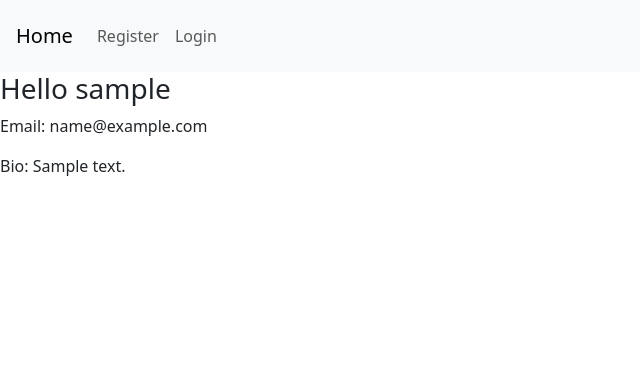
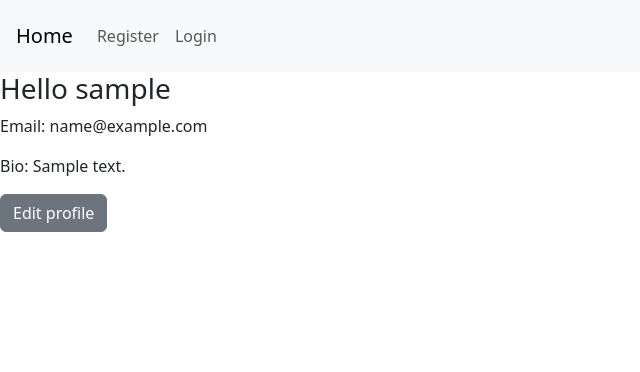
Before and after one commit to MartinTs168/Game-Reviews, a Django app: page /accounts/profile/00000000-0000-0000-0000-000000000001/ in a window 1280 px wide. Shown: the top 372 px of the page, without its empty margins (0-640 px from the left). Run offline with Django 5.2, Linux system fonts and the light colour scheme; tables that the repository leaves empty hold one stand-in row (values such as "Sample post"); some libraries are stand-ins or nearby versions.

Commit message:
added profile edit functionality

```diff
--- a/accounts/urls.py
+++ b/accounts/urls.py
@@ -11,5 +11,6 @@ urlpatterns = [
 
     path('profile/<uuid:pk>/', include([
         path('', ProfileDetailsView.as_view(), name='profile-details'),
+        path('edit/', views.ProfileEditView.as_view(), name='profile-edit'),
     ]))
 ]
--- a/accounts/views.py
+++ b/accounts/views.py
@@ -1,8 +1,9 @@
 from django.contrib.auth import get_user_model, login
+from django.contrib.auth.mixins import PermissionRequiredMixin
 from django.urls import reverse_lazy
-from django.views.generic import CreateView, DetailView
+from django.views.generic import CreateView, DetailView, UpdateView
 
-from accounts.forms import AppUserCreationForm
+from accounts.forms import AppUserCreationForm, ProfileEditForm
 from accounts.models import Profile
 
 # Create your views here.
@@ -24,7 +25,18 @@ class UserRegisterView(CreateView):
 
         return response
 
+
 class ProfileDetailsView(DetailView):
     model = Profile
     context_object_name = 'profile'
     template_name = 'accounts/profile-details.html'
+    queryset = Profile.objects.prefetch_related('user')
+
+
+class ProfileEditView(UpdateView):
+    model = Profile
+    form_class = ProfileEditForm
+    template_name = 'accounts/profile-edit.html'
+
+    def get_success_url(self):
+        return reverse_lazy('profile-details', kwargs={'pk': self.object.pk})
--- a/templates/accounts/profile-details.html
+++ b/templates/accounts/profile-details.html
@@ -3,8 +3,11 @@
     <h3>Hello {{ profile.user.username }}</h3>
     <p>Email: {{ profile.user.email }}</p>
     <p>Bio:
-        {% if profile.bio%}
+        {% if profile.bio %}
             {{ profile.bio }}
         {% endif %}
     </p>
+    <a href="{% url 'profile-edit' user.pk %}" class="btn btn-secondary">
+        Edit profile
+    </a>
 {% endblock %}
```
Also changed, not shown: templates/accounts/profile-edit.html (added, +9 -0 lines), accounts/managers.py (line endings or trailing spaces), templates/common/base.html (indentation only).
